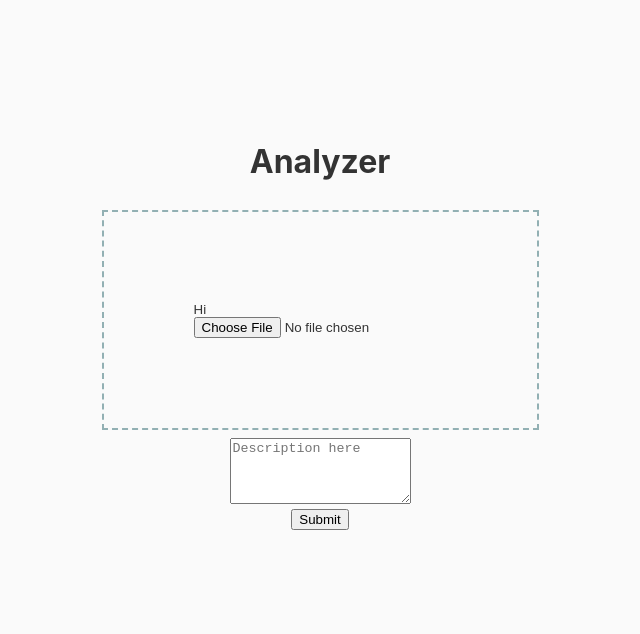
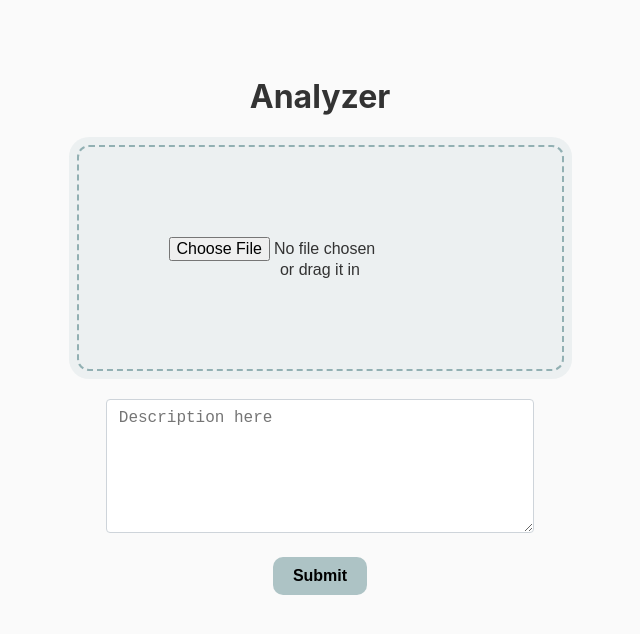
Before and after one commit to Zeyu-Li/MetaPost, a React (Create React App) app in the folder frontend/: page / in a window 1280 px wide. Shown: the top 634 px of the page, without its empty margins (320-960 px from the left). Built offline with nearby package versions, Linux system fonts and the light colour scheme.

Commit message:
stylized step 1

```diff
--- a/frontend/src/App.js
+++ b/frontend/src/App.js
@@ -9,6 +9,7 @@ function App() {
 
   const submitForm = (e) => {
     e.preventDefault();
+    // TODO: submit data then await
   };
 
   return (
@@ -29,12 +30,17 @@ function App() {
               onSubmit={(e) => submitForm(e)}
             >
               <div>
+                {/* TODO: https://medium.com/@650egor/simple-drag-and-drop-file-upload-in-react-2cb409d88929 */}
                 <input type="file" title="Select image or video" />
               </div>
-              <textarea rows={4} placeholder="Description here" />
+              <textarea
+                rows={5}
+                placeholder="Description here"
+                className="transition"
+              />
               <br />
-              <button type="submit" title="Submit">
-                Submit
+              <button type="submit" title="Submit" className="transition">
+                <b>Submit</b>
               </button>
             </form>
             <div style={{ height: 150 }}></div>
--- a/frontend/src/index.scss
+++ b/frontend/src/index.scss
@@ -5,6 +5,7 @@ body {
     sans-serif;
   -webkit-font-smoothing: antialiased;
   -moz-osx-font-smoothing: grayscale;
+  font-size: 1rem;
 }
 
 code {
@@ -19,6 +20,27 @@ code {
   -o-transition: 0.5s;
 }
 
+button {
+  background-color: #92b0b3bb;
+  padding: 20px;
+  padding-top: 10px;
+  padding-bottom: 10px;
+  border-radius: 10px;
+  cursor: pointer;
+  border: none;
+  // box-shadow: 5px 5px 3px;
+  &:hover {
+    background-color: #92b0b388;
+  }
+}
+
+input,
+p,
+button,
+textarea {
+  font-size: 1rem;
+}
+
 .main-container {
   display: flex;
   justify-content: center;
@@ -27,16 +49,37 @@ code {
   background-color: #fafafa;
   color: #333333;
   text-align: center;
+  textarea {
+    width: 80%;
+    margin-bottom: 20px;
+    padding: 0.375rem 0.75rem;
+    line-height: 1.5;
+    color: #495057;
+    border: 1px solid #ced4da;
+    border-radius: 0.25rem;
+    &:focus {
+      color: #495057;
+      background-color: #fff;
+      border-color: #80bdff;
+      outline: 0;
+      box-shadow: 0 0 0 0.2rem #80bdff9c;
+    }
+  }
   &__form {
     input {
+      cursor: pointer;
+      background-color: #92b0b323;
       outline: 2px dashed #92b0b3;
       outline-offset: -10px;
+      border-radius: 20px;
       padding: 100px;
       text-align: center;
+      margin-bottom: 20px;
     }
-    input::before {
-      content: "Hi";
+    input::after {
+      content: "or drag it in";
       display: block;
+      text-align: center;
     }
   }
 }
```
